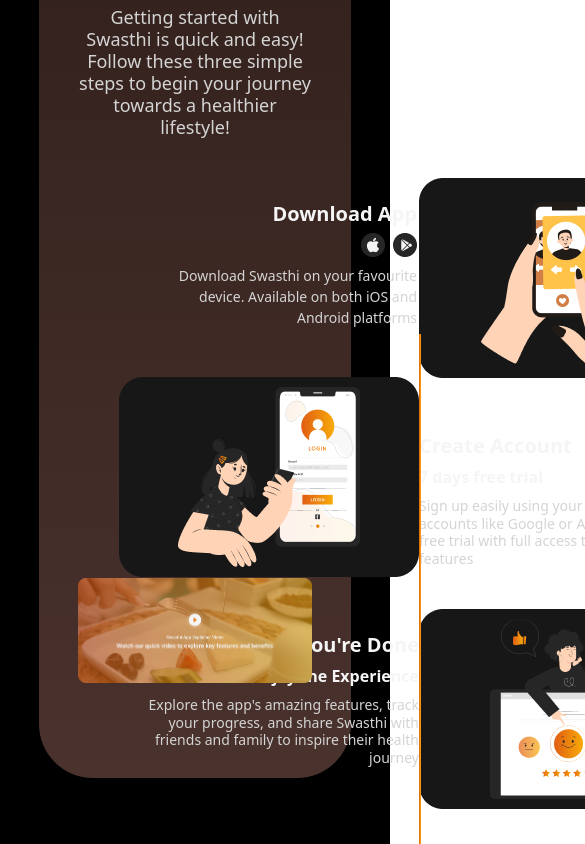
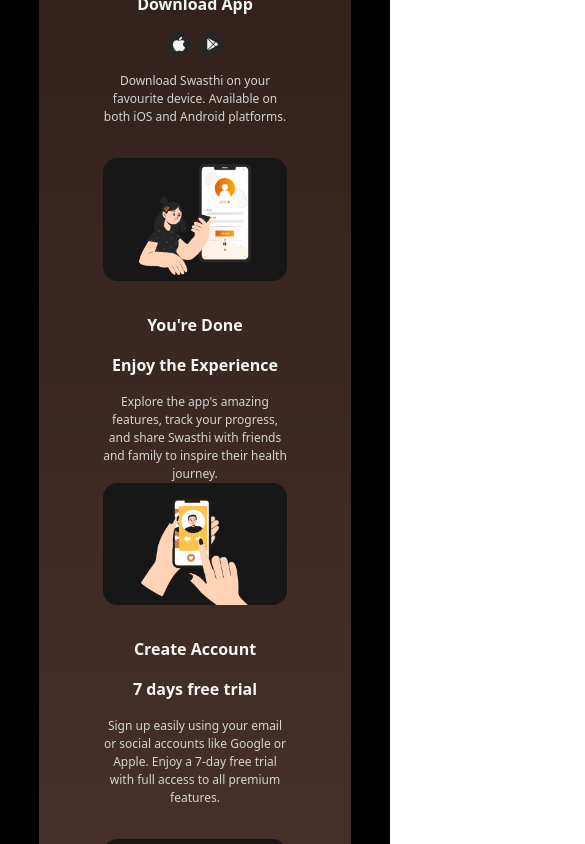
Before and after one commit to Atif468/swasthi, a React (Vite) app: page / in a window 390 px wide. Shown: the part 4000-4844 px from the top of the page, 585 px wide, since content can reach past the window. Built offline with nearby package versions, Linux system fonts and the light colour scheme.

Commit message:
Add files via upload

```diff
--- a/src/Components/HowitWorks.tsx
+++ b/src/Components/HowitWorks.tsx
@@ -1,9 +1,9 @@
 export default function HowitWorks() {
   return (
     <>
-      <div className="w-[80%] h-[1100px] mx-auto rounded-[54px] bg-gradient-to-b from-[#2c1c18] to-[#4a322d] p-10 m-10">
-        <div className="w-full h-auto text-center">
-          <p className="font-roboto text-[48px] font-black text-center text-neutral-200">
+      <div className="w-[80%] max-w-[1200px] mx-auto rounded-[54px] bg-gradient-to-b from-[#2c1c18] to-[#4a322d] p-10 m-10">
+        <div className="w-full text-center">
+          <p className="font-roboto text-[36px] md:text-[48px] font-black text-neutral-200">
             How It Works&nbsp;
             <span
               className="text-transparent bg-clip-text"
@@ -15,94 +15,104 @@ export default function HowitWorks() {
               - 3 Easy Steps
             </span>
           </p>
-          <p className="font-roboto text-[18px] font-normal leading-[22px] text-center decoration-skip-ink-none text-neutral-300">
+          <p className="font-roboto text-[14px] md:text-[18px] font-normal leading-[22px] text-neutral-300">
             Getting started with Swasthi is quick and easy! Follow these three
-            simple <br />
-            steps to begin your journey towards a healthier lifestyle!
+            simple steps to begin your journey towards a healthier lifestyle!
           </p>
         </div>
-        <div className="w-full h-auto flex justify-evenly p-10  ">
-          <div className="w-[300px] space-y-14">
-            <div className="w-[270px] h-[119px] my-6 text-right space-y-2 ml-7">
-              <p className="text-neutral-100 font-roboto text-[20px] font-bold leading-[23.44px] text-right decoration-skip-ink">
+        <div className="w-full flex flex-wrap md:flex-nowrap justify-evenly items-center p-6">
+          <div className="w-full md:w-[300px] space-y-8 text-center md:text-right">
+            <div className="space-y-4">
+              <p className="text-neutral-100 font-roboto text-[16px] md:text-[20px] font-bold">
                 Download App
               </p>
-              <div className="flex justify-end gap-2">
+              <div className="flex justify-center md:justify-end gap-2">
                 <img src="/applestore.png" alt="Apple store" />
                 <img src="/googleplay.png" alt="Google play" />
               </div>
-              <p className="font-roboto font-normal text-[14px]  text-right text-neutral-300">
+              <p className="font-roboto text-[12px] md:text-[14px] text-neutral-300">
                 Download Swasthi on your favourite device. Available on both iOS
-                and Android platforms
+                and Android platforms.
               </p>
             </div>
-            <div className="w-[300px] h-[200px]">
-              <img src="/Frame 2608479.png" alt="login" />
+            <div className="w-full md:w-[300px]">
+              <img src="/Frame 2608479.png" alt="login" className="mx-auto" />
             </div>
-            <div className="w-[300px] h-[119px] my-6 text-right space-y-2 ml-0">
-              <p className="text-neutral-100 font-roboto text-[20px] font-bold leading-[23.44px] text-right decoration-skip-ink">
+            <div className="space-y-4">
+              <p className="text-neutral-100 font-roboto text-[16px] md:text-[20px] font-bold">
                 You're Done
               </p>
-              <p className="text-neutral-100 font-roboto text-right font-bold">
+              <p className="text-neutral-100 font-roboto font-bold">
                 Enjoy the Experience
               </p>
-              <p className="font-roboto font-normal text-[14px] leading-[17.41px] text-right text-neutral-300">
+              <p className="font-roboto text-[12px] md:text-[14px] text-neutral-300">
                 Explore the app's amazing features, track your progress, and
                 share Swasthi with friends and family to inspire their health
-                journey
+                journey.
               </p>
             </div>
           </div>
-          <div className="m-auto">
+          <div className="">
+            <div className="m-8 xl:block md:block hidden">
               <img
                 src="/Rectangle 7.png"
                 alt="rectangle"
-              className="absolute mt-4"
+                className="ml-20 absolute mt-4"
               />
               <img
                 src="/Circle1.png"
                 alt="circle1"
-              className=" rounded-full relative z-10 -ml-6 mt-[60px]"
+                className="h-[60px] w-[60px] rounded-full relative z-10 ml-12 mt-[100px]"
               />
               <img
                 src="/Circle2.png"
                 alt="circle2"
-              className="  rounded-full relative z-10 my-[120px] -ml-6"
+                className="h-[60px] w-[60px] rounded-full relative z-10 my-[120px] ml-12"
               />
               <img
                 src="/Circle3.png"
                 alt="circle3"
-              className=" rounded-full relative z-10 mb-[50px] -ml-6"
+                className="h-[60px] w-[60px] rounded-full relative z-10 mb-[50px] ml-12"
               />
             </div>
-          <div className="w-[300px] space-y-14">
-            <div className="w-[300px] h-[200px]">
-              <img src="/Frame 2608478.png" alt="download_app" />
           </div>
-            <div className="w-[300px] h-[119px] my-6 text-leaft space-y-2 ml-0">
-              <p className="text-neutral-100 font-roboto text-[20px] font-bold leading-[23.44px] text-left decoration-skip-ink">
+
+          <div className="w-full md:w-[300px] space-y-8 text-center md:text-left">
+            <div className="w-full md:w-[300px]">
+              <img
+                src="/Frame 2608478.png"
+                alt="download_app"
+                className="mx-auto"
+              />
+            </div>
+            <div className="space-y-4">
+              <p className="text-neutral-100 font-roboto text-[16px] md:text-[20px] font-bold">
                 Create Account
               </p>
-              <p className="text-neutral-100 font-roboto text-left font-bold">
+              <p className="text-neutral-100 font-roboto font-bold">
                 7 days free trial
               </p>
-              <p className="font-roboto font-normal text-[14px] leading-[17.41px] text-left text-neutral-300">
+              <p className="font-roboto text-[12px] md:text-[14px] text-neutral-300">
                 Sign up easily using your email or social accounts like Google
                 or Apple. Enjoy a 7-day free trial with full access to all
-                premium features
+                premium features.
               </p>
             </div>
-            <div className="w-[300px] h-[200px]">
-              <img src="/Frame 2608479 (1).png" alt="done" />
+            <div className="w-full md:w-[300px]">
+              <img
+                src="/Frame 2608479 (1).png"
+                alt="done"
+                className="mx-auto"
+              />
             </div>
           </div>
         </div>
       </div>
-      <div className="w-[60%] h-[224px] m-auto">
+      <div className="w-[80%] max-w-[720px] mx-auto">
         <img
           src="/Video.png"
           alt="video_img"
-          className="translate-y-[-240px] cursor-pointer w-full h-auto"
+          className="translate-y-[-40px] cursor-pointer w-full h-auto"
         />
       </div>
     </>
```
Lines whose indentation alone changed are shown as unchanged.
